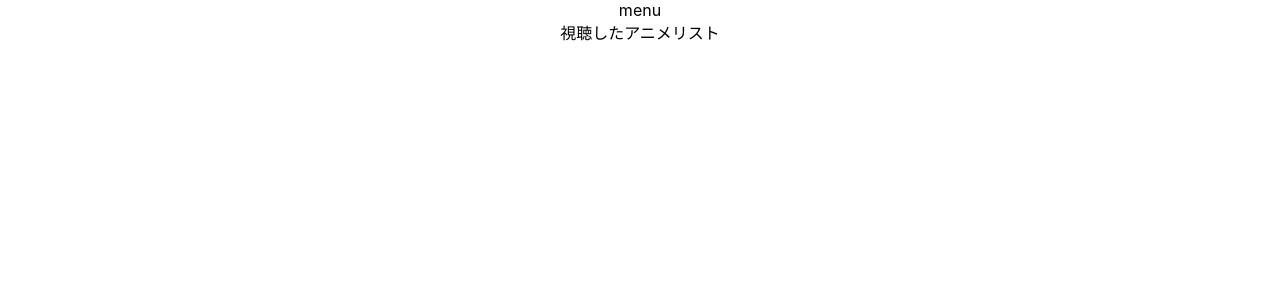
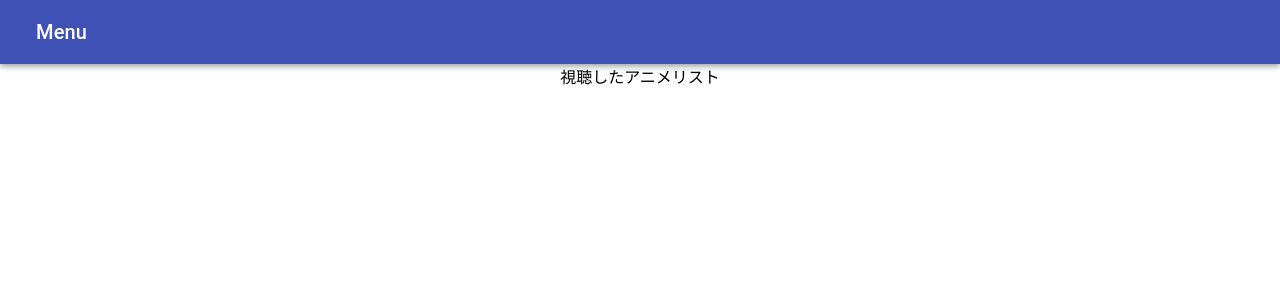
Before and after one commit to hirarira/Animel, a React (Create React App) app: page / in a window 1280 px wide. Shown: the top 300 px of the page. Built offline with nearby package versions, Linux system fonts and the light colour scheme.

Commit message:
Headerを追加

```diff
--- /dev/null
+++ b/src/common/Header.tsx
@@ -0,0 +1,18 @@
+import React from "react";
+import { AppBar, Grid, IconButton, Toolbar, Typography } from '@material-ui/core';
+
+const Header: React.FC = (()=>{
+  return (
+    <AppBar position="static">
+      <Toolbar>
+        <IconButton edge="start" color="inherit" aria-label="menu">
+        </IconButton>
+        <Typography variant="h6">
+          Menu
+        </Typography>
+      </Toolbar>
+    </AppBar>
+  )
+});
+
+export default Header;
--- a/src/pages/Index.tsx
+++ b/src/pages/Index.tsx
@@ -1,11 +1,12 @@
 import React from "react";
 import { Grid } from '@material-ui/core';
+import Header from "../common/Header";
 
 const Index: React.FC = (()=>{
   return (
     <Grid container>
       <Grid item xs={12}>
-        menu
+        <Header />
       </Grid>
       <Grid item xs={12}>
         視聴したアニメリスト
--- a/tsconfig.json
+++ b/tsconfig.json
@@ -18,7 +18,7 @@
     "resolveJsonModule": true,
     "isolatedModules": true,
     "noEmit": true,
-    "jsx": "react"
+    "jsx": "react-jsx"
   },
   "include": [
     "src"
```
